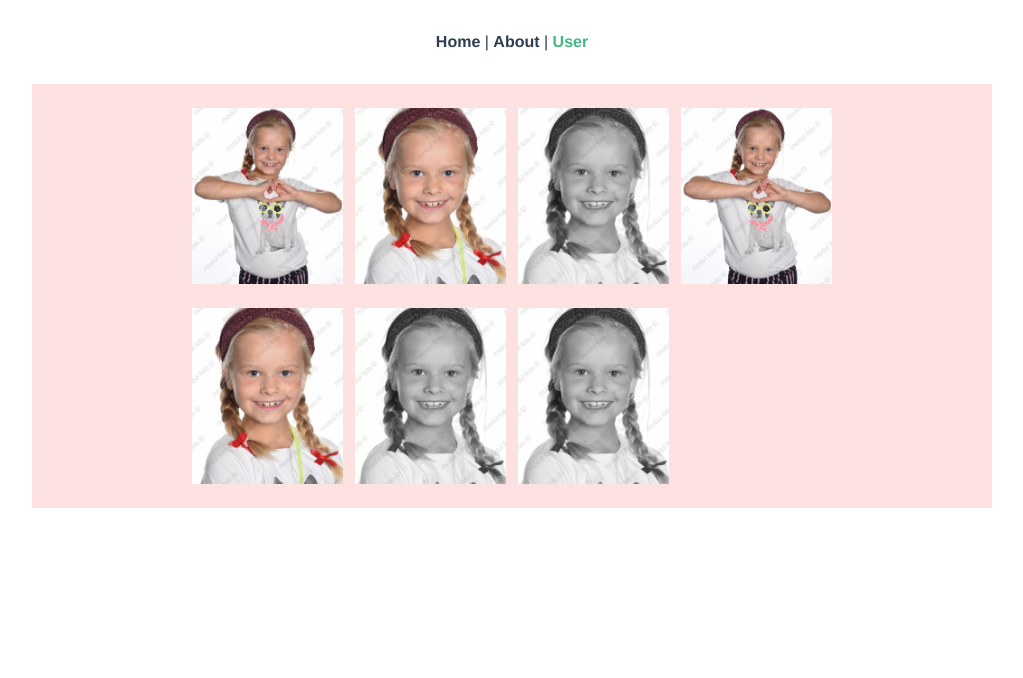
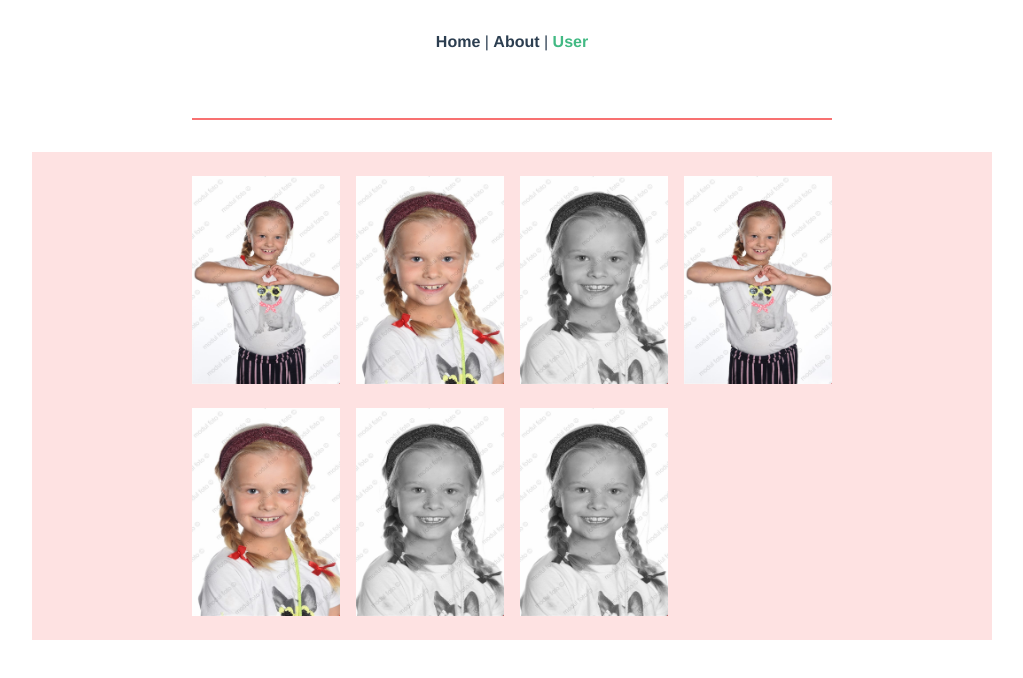
Before and after one commit to Baranuel/Modul-Foto, a Vue app: page /#/user in a window 1280 px wide. Shown: the top 678 px of the page, without its empty margins (128-1151 px from the left). Built offline with nearby package versions, Linux system fonts and the light colour scheme.

Commit message:
done for the day

```diff
--- /dev/null
+++ b/src/components/Divide.vue
@@ -0,0 +1,13 @@
+<template>
+  <div class="h-1 w-1/2 border-b-2 border-red-400 mx-auto my-8"></div>
+</template>
+
+<script>
+export default {
+
+}
+</script>
+
+<style>
+
+</style>
--- a/src/components/Products.vue
+++ b/src/components/Products.vue
@@ -1,8 +1,8 @@
 <template>
-<div class=" bg-red-100 w-9/12 flex justify-center mx-auto">
+<div class=" bg-red-100  w-9/12 flex justify-center mx-auto ">
 
-  <div class="grid w-8/12 grid-cols-4 grid-rows-auto gap-3 gap-y-6 m-6" >
-      <headImage v-for="headline in headlines" :key="headline.id" :src="'./assets/' + headline.headline" class=" h-44 w-44 object-cover bg-gray-400 justify-self-center">
+  <div class="grid  w-8/12 xl:grid-cols-4 md:grid-cols-3 sm:grid-cols-2  grid-rows-auto gap-4 gap-y-6 m-6" >
+      <headImage v-for="headline in headlines" :key="headline.id" :src="'./assets/' + headline.headline" class=" h-52 w-60 object-fill object-center bg-gray-400 justify-self-center customShadow ">
           <h1>{{headline.id}}</h1>
       </headImage>
   </div>
@@ -26,5 +26,12 @@
 </script>
 
 <style>
-
+.customShadow{
+    transition: all .155s ease;
+}
+.customShadow:hover{
+    cursor: pointer;
+    transform: scale(1.05);
+    box-shadow: -2px 2px 9px 1px rgb(110, 109, 109);
+}
 </style>
--- a/src/views/Shop.vue
+++ b/src/views/Shop.vue
@@ -1,14 +1,17 @@
 <template>
-  <div>
+  <div class="">
+      <Divide/>
       <Products/>
   </div>
 </template>
 
 <script>
 import Products from '../components/Products.vue'
+import Divide from '../components/Divide.vue'
 export default {
     name:'Shop',
     components:{
+               Divide,
                Products
                },
     data(){
--- a/tailwind.config.js
+++ b/tailwind.config.js
@@ -201,6 +201,7 @@
       lg: ['0 10px 8px rgba(0, 0, 0, 0.04)', '0 4px 3px rgba(0, 0, 0, 0.1)'],
       xl: ['0 20px 13px rgba(0, 0, 0, 0.03)', '0 8px 5px rgba(0, 0, 0, 0.08)'],
       '2xl': '0 25px 25px rgba(0, 0, 0, 0.15)',
+      custom:'0 2px 6px 1px 0 rgba(0,0,0,1)',
       none: '0 0 #0000',
     },
     fill: { current: 'currentColor' },
```
